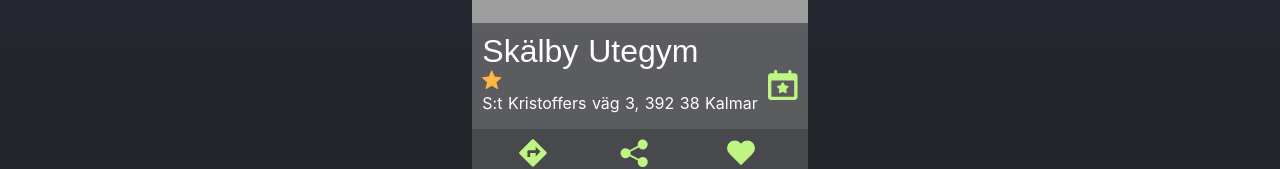
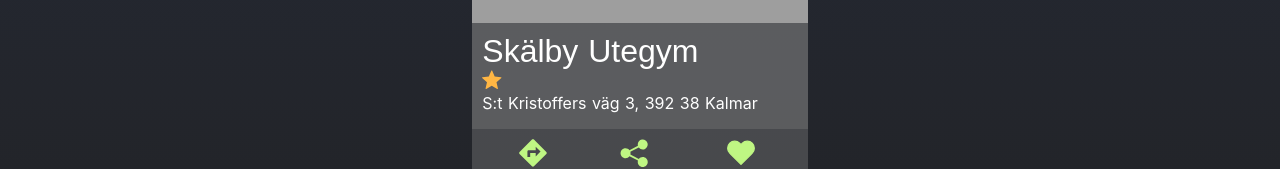
Before and after one commit to victorthevictoriousv/utegym, a Nuxt app: page /gyms in a window 1280 px wide. Shown: the part 509-678 px from the top of the page. Built offline with nearby package versions, Linux system fonts and the light colour scheme; grey boxes are pictures that could not be loaded; a web font is replaced by a local one; what vue-input-autowidth would draw is missing.

Commit message:
event taken away if gym dont have event

```diff
--- a/components/event/EventChat.vue
+++ b/components/event/EventChat.vue
@@ -49,9 +49,6 @@ export default {
         this.message = ''
       }
     }
-  },
-  mounted() {
-    console.log(this.$route.query.eventId)
   }
 }
 </script>
--- a/components/gym/Gym.vue
+++ b/components/gym/Gym.vue
@@ -4,7 +4,7 @@
     <!-- Header -->
 
     <header>
-      <nuxt-link :aria-label="'to' + this.formatName(gym.name)" :to="'/gyms/' + gym.name + '?id=' + gym.id"><img class="gym__image" :src="gym.photo" alt="photo"></nuxt-link>
+      <nuxt-link :aria-label="'to' + gym.name" :to="'/gyms/' + this.formatName(gym.name) + '?id=' + gym.id"><img class="gym__image" :src="gym.photo" alt="photo"></nuxt-link>
     </header>
 
     <!-- Information -->
@@ -19,7 +19,7 @@
           </div>
           <a :href="gym.directions"><p>{{ gym.address }}</p></a>
         </div>
-        <nuxt-link class="gym__info--right" tag="button" :to="'/gyms/' + this.formatName(gym.name) + '/events/?id=' + gym.id">
+        <nuxt-link v-if="gym.events.length > 0" class="gym__info--right" tag="button" :to="'/gyms/' + this.formatName(gym.name) + '/events/?id=' + gym.id">
           <svg xmlns="http://www.w3.org/2000/svg" width="30" height="30" viewBox="0 0 30 30">
             <g fill="#BFF683" transform="translate(-1)">
               <path d="M12.322,19.314 L11.862,22.048 C11.8011596,22.4207758 11.9555454,22.7960245 12.2611029,23.018056 C12.5666604,23.2400874 12.971247,23.2710123 13.307,23.098 L15.765,21.815 L18.223,23.098 C18.5588281,23.2715736 18.9638303,23.2409342 19.2697231,23.0188129 C19.5756159,22.7966916 19.7301057,22.4210608 19.669,22.048 L19.209,19.314 L21.188,17.373 C21.457046,17.1072334 21.553152,16.7124277 21.4363585,16.3527377 C21.3195651,15.9930477 21.0098544,15.7300131 20.636,15.673 L17.894,15.266 L16.659,12.783 C16.4892421,12.445233 16.1435269,12.2320632 15.7655,12.2320632 C15.3874731,12.2320632 15.0417579,12.445233 14.872,12.783 L13.638,15.266 L10.896,15.672 C10.5221456,15.7290131 10.2124349,15.9920477 10.0956415,16.3517377 C9.978848,16.7114277 10.074954,17.1062334 10.344,17.372 L12.322,19.314 Z"/>
--- a/components/nav/TheHeader.vue
+++ b/components/nav/TheHeader.vue
@@ -35,9 +35,6 @@ export default {
     loggedIn() {
       return this.$store.getters['user/loggedIn']
     }
-  },
-  mounted() {
-    console.log(this.$route)
   }
 }
 </script>
--- a/store/gyms.js
+++ b/store/gyms.js
@@ -39,7 +39,8 @@ export const state = () => ({
         {name: 'Klas', comment: 'Inget är konstigt allt är bra', rating: '4'},
         {name: 'Telia', comment: 'Ingen signal', rating: '0'},
         {name: 'Frans', comment: 'När till havet och fina får', rating: '5'}
-      ]
+      ],
+      events: []
     },
     {
       id: '3',
@@ -58,7 +59,8 @@ export const state = () => ({
         {name: 'Klas', comment: 'Inget är konstigt allt är bra', rating: '4'},
         {name: 'Telia', comment: 'Ingen signal', rating: '0'},
         {name: 'Frans', comment: 'När till havet och fina får', rating: '5'}
-      ]
+      ],
+      events: []
     },
     {
       id: '4',
@@ -77,7 +79,8 @@ export const state = () => ({
         {name: 'Klas', comment: 'Inget är konstigt allt är bra', rating: '4'},
         {name: 'Telia', comment: 'Ingen signal', rating: '0'},
         {name: 'Frans', comment: 'När till havet och fina får', rating: '5'}
-      ]
+      ],
+      events: []
     },
     {
       id: '5',
@@ -90,9 +93,7 @@ export const state = () => ({
       ],
       directions: 'https://www.google.com/maps/dir//Sk%C3%A4lby+Utegym,+S:t+Kristoffers+v%C3%A4g+3,+392+38+Kalmar/@56.6805235,16.3362681,17z/data=!4m8!4m7!1m0!1m5!1m1!1s0x4657d198edddbcd3:0xb37b1f19454ee3ab!2m2!1d16.3384568!2d56.6805235',
       rate: '4',
-      events: [
-        {name: 'En kväll i Skälby', gym: 'Skälby Utegym', time: 'kl 9'}
-      ],
+      events: [],
       comments: [
         {name: 'Mats', comment: 'Det här var ett riktigt bra ställe', rating: '4'},
         {name: 'Sara', comment: 'Om man ska träna ute i Kalmar då är de här', rating: '5'},
```
